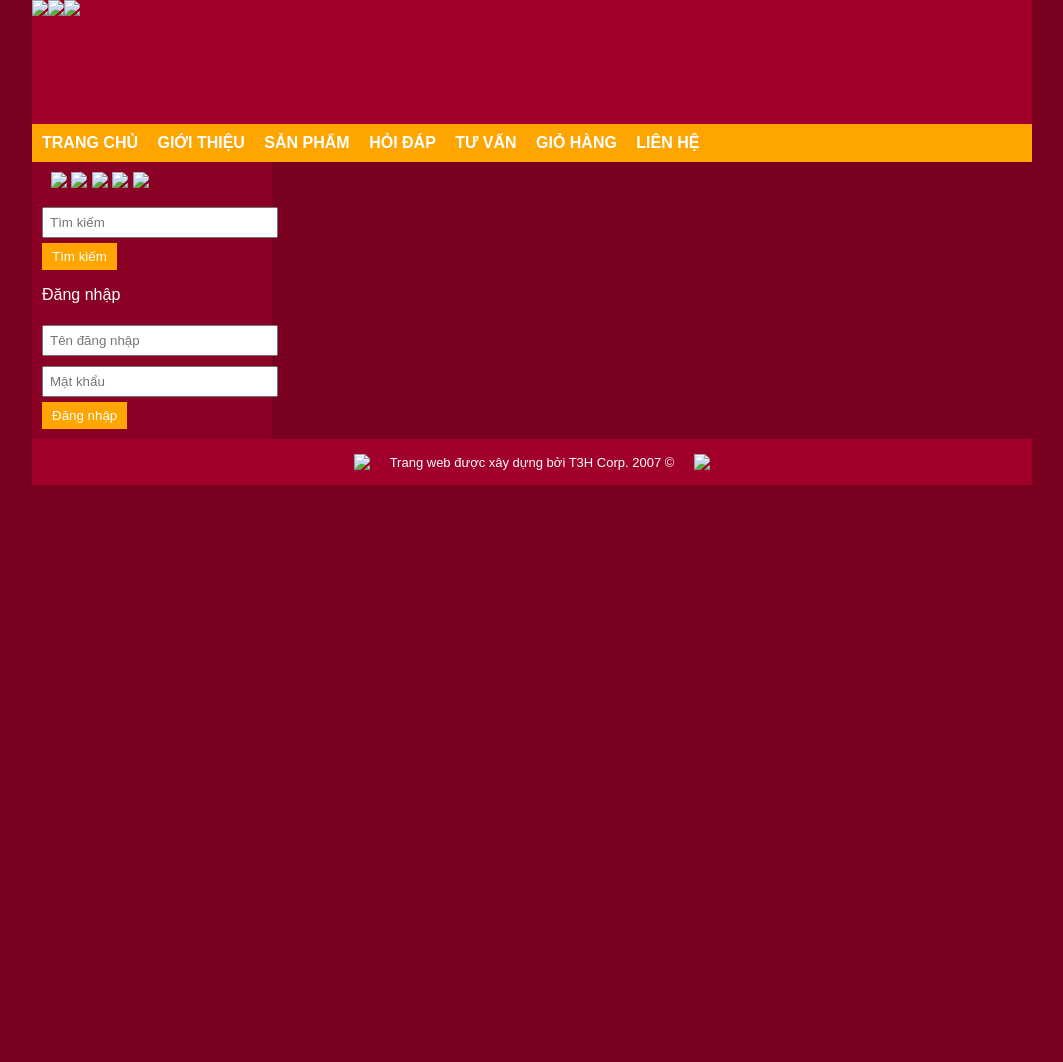
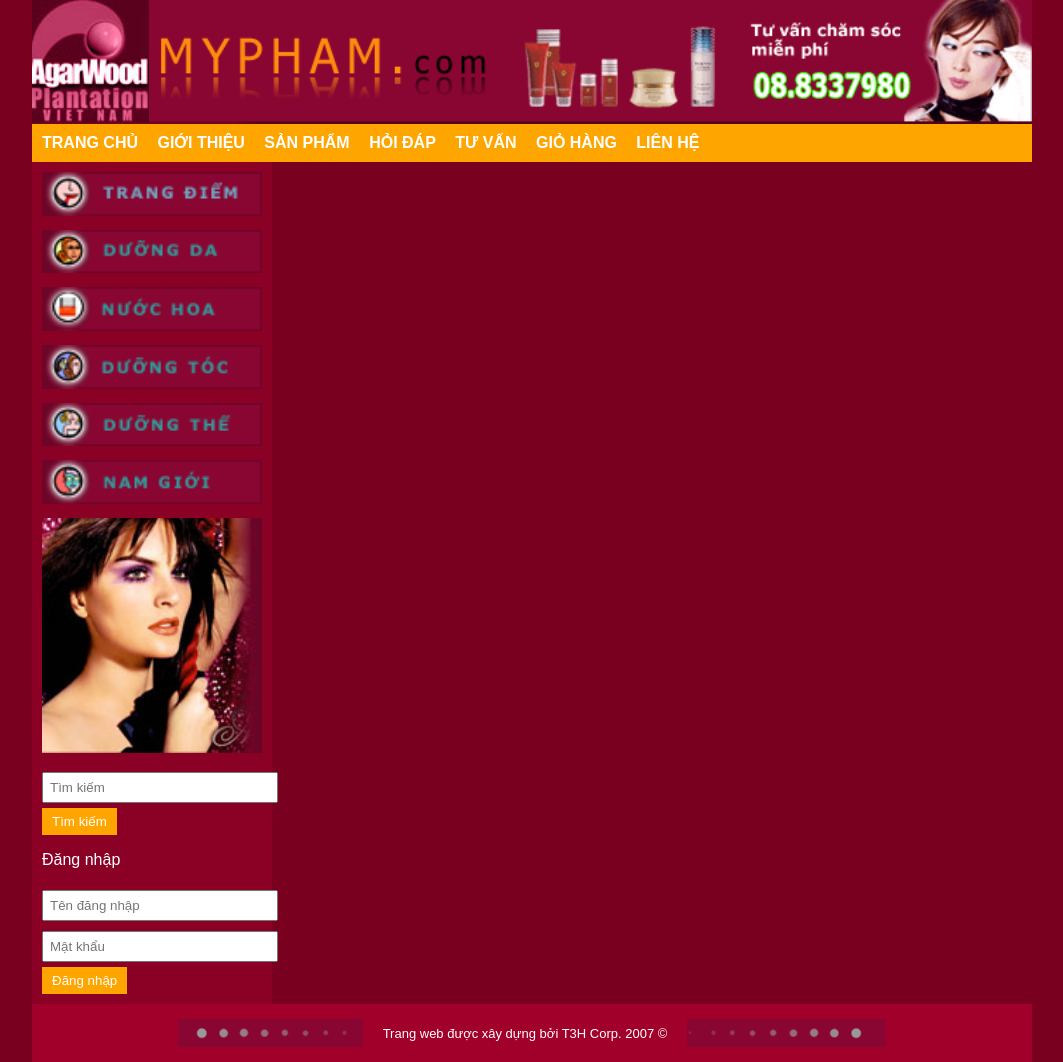
Before and after one commit to Tuan-2009-13/B2, a plain HTML site: page index.html in a window 1280 px wide. Shown: the whole page, without its empty margins (108-1171 px from the left). Before the commit the page ends 800 px from the top, so only its background shows below. Drawn offline with Linux system fonts and the light colour scheme.

Commit message:
Update index.html

```diff
--- a/index.html
+++ b/index.html
@@ -93,22 +93,22 @@
         gap: 20px;
     }
 	#TD:hover{
-		content: url("./Images/trang_diem_over.gif")
+		content: url(./"trang_diem_over.gif")
 	}
 	#DD:hover{
-		content: url(./"Images/duong_da.gif")
+		content: url(./"duong_da.gif")
 	}
 	#NH:hover{
-		content: url(./"Images/nuoc_hoa_over.gif")
+		content: url(./"nuoc_hoa_over.gif")
 	}
 	#DT:hover{
-		content: url(./"Images/duong_toc_over.gif")
+		content: url(./"duong_toc_over.gif")
 	}
 	#DTHE:hover{
-		content: url(./"Images/duong_the_over.gif")
+		content: url(./"duong_the_over.gif")
 	}
 	#NG:hover{
-		content: url(./"Images/nam_gioi_over.gif")
+		content: url(./"nam_gioi_over.gif")
 	}
 </style>
 <body>
@@ -116,16 +116,16 @@
 
 
     <div class="header">
-		<img src="Images/logo.jpg">
-		<img src="Images/my_pham.gif">
-        <img src="Images/banner.gif">
+		<img src="logo.jpg">
+		<img src="my_pham.gif">
+        <img src="banner.gif">
     </div>
 
 
     <div class="menu">
-        <a href="./untitled.html">TRANG CHỦ</a>
-        <a href="./untitled2.html">GIỚI THIỆU</a>
-        <a href="./untitled1.html">SẢN PHẨM</a>
+        <a href="./index.html">TRANG CHỦ</a>
+        <a href="./GT.html">GIỚI THIỆU</a>
+        <a href="./SP.html">SẢN PHẨM</a>
         <a href="#">HỎI ĐÁP</a>
         <a href="#">TƯ VẤN</a>
         <a href="#">GIỎ HÀNG</a>
@@ -137,14 +137,14 @@
 
 
         <div class="sidebar">
-            <img id="TD" src="Images/trang_diem.gif" alt=""/>
-            <img id="DD" src="Images/duong_da.gif" alt="">
-            <img id="NH" src="Images/nuoc_hoa.gif">
-            <img id="DT" src="Images/duong_toc.gif">
-            <img id="DTHE" src="Images/duong_the.gif">
-            <img id="NG" src="Images/nam_gioi.gif">
+            <img id="TD" src="trang_diem.gif" alt=""/>
+            <img id="DD" src="duong_da.gif" alt="">
+            <img id="NH" src="nuoc_hoa.gif">
+            <img id="DT" src="duong_toc.gif">
+            <img id="DTHE" src="duong_the.gif">
+            <img id="NG" src="nam_gioi.gif">
 
-            <img src="Images/tuongtrung.jpg">
+            <img src="tuongtrung.jpg">
 
 
             <div class="search-box">
@@ -165,9 +165,9 @@
 
 
     <div class="footer">
-		<img src="Images/vien_01.gif">
+		<img src="vien_01.gif">
         Trang web được xây dựng bởi T3H Corp. 2007 ©
-		<img src="Images/vien_02.gif">
+		<img src="vien_02.gif">
     </div>
 
 </div>
```
